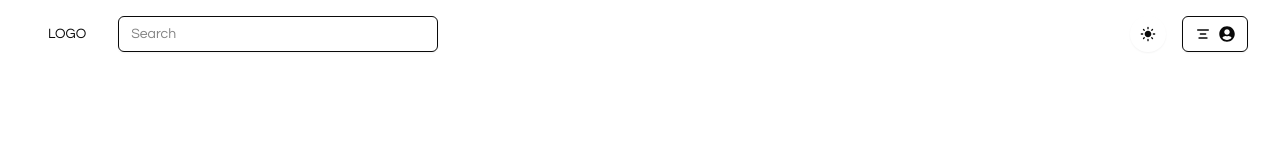
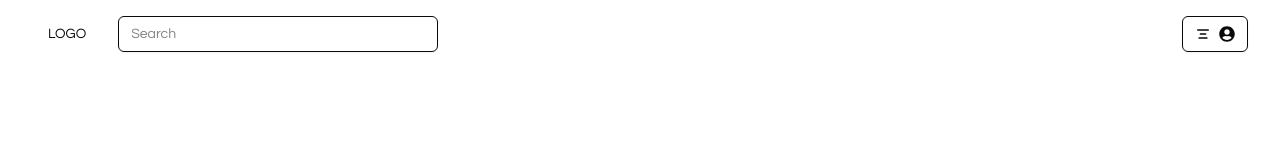
Before and after one commit to NamfonSaphu/travel-cafe-guide, a Next.js app: page /profile in a window 1280 px wide. Shown: the top 160 px of the page. Built offline with nearby package versions, Linux system fonts and the light colour scheme.

Commit message:
delete theme

```diff
--- a/app/home/EmptyList.tsx
+++ b/app/home/EmptyList.tsx
@@ -1,6 +1,3 @@
-import { Button } from "@/components/ui/button"
-import Link from "next/link"
-
 const EmptyList = ({ heading = 'No items' }: { heading?: string }) => {
     return (
         <div className="flex items-center justify-center py-20">
--- a/app/landmark/[id]/page.tsx
+++ b/app/landmark/[id]/page.tsx
@@ -13,7 +13,11 @@ const LandmarkDetail = async ({ params }: { params: { id: string } }) => {
     if (!landmark) redirect('/')
     return (
         <section>
+            <div className="mb-4">
                 <Breadcrumbs name={landmark.name} />
+            </div>
+
+            <div className="bg-white shadow-md rounded-lg p-6 mb-6">
                 <header className="flex justify-between mt-4 items-center">
                     <h1 className="text-2xl capitalize font-bold">{landmark.name}</h1>
                     <div className="flex items-center gap-x-4">
@@ -24,10 +28,14 @@ const LandmarkDetail = async ({ params }: { params: { id: string } }) => {
                 <section>
                     <div>
                         <Description description={landmark.description} />
+                    </div>
+                </section>
+            </div>
+            <div className="mt-6">
                 <MapLandmark location={{ lat: landmark.lat, lng: landmark.lng }} />
             </div>
         </section>
-        </section>
+
     )
 }
 
--- a/app/layout.tsx
+++ b/app/layout.tsx
@@ -28,13 +28,11 @@ export default function RootLayout({
         <body
           className={`${questrial.className} antialiased`}
         >
-          <ThemeProvider attribute="class" enableSystem defaultTheme="system">
             <Navbar />
             <main className="container">
               {children}
             </main>
             <Toaster />
-          </ThemeProvider>
         </body>
       </html>
     </ClerkProvider>
--- a/app/theme-toggle.tsx
+++ /dev/null
@@ -1,24 +0,0 @@
-'use client'
-
-import { Button } from "@/components/ui/button"
-import { useTheme } from "next-themes";
-import { MdLightMode } from "react-icons/md";
-import { MdDarkMode } from "react-icons/md";
-
-
-import React from 'react'
-
-const ThemeToggle = () => {
-    const { theme, setTheme } = useTheme();
-
-    return (
-        <Button size="icon" className="rounded-full" onClick={() =>
-            setTheme(theme === "light" ? "dark" : "light")
-        }>
-            <MdLightMode className="absolute h-10 w-10 rotate-0 scale-100 dark:-rotate-90 dark:scale0" />
-            <MdDarkMode className="absolute h-10 w-10 rotate-90 scale-0 dark:rotate-0 dark:scale-100" />
-        </Button>
-    )
-}
-
-export default ThemeToggle
--- a/app/tourist/create/page.tsx
+++ b/app/tourist/create/page.tsx
@@ -13,10 +13,9 @@ const CreateLandmark = async () => {
         <section>
             <h1 className="text-2xl font-semibold mb-8 capitalize">Create</h1>
             <div>
-                <p></p>
                 <FormContainer action={createPLandmarkAction}>
                     <div className="grid md:grid-cols-2 gap-4 mt-4">
-                        <FormInput name="name" label="Landmark Name" type="text" placeholder="Name" />
+                        <FormInput name="name" label="Name" type="text" placeholder="Name" />
                         <CategoryInput />
                     </div>
                     <TextAreaInput name="description" />
--- a/components/navber/Navbar.tsx
+++ b/components/navber/Navbar.tsx
@@ -1,4 +1,3 @@
-import ThemeToggle from "@/app/theme-toggle"
 import Logo from "./Logo"
 import Search from "./Search"
 import DropdownListMenu from "./DropdownListMenu"
@@ -13,7 +12,6 @@ const Navbar = () => {
   </div>
 
   <div className="flex gap-4 flex-shrink-0">
-    <ThemeToggle />
     <DropdownListMenu />
   </div>
 </div>
```
Lines whose indentation alone changed are shown as unchanged.
